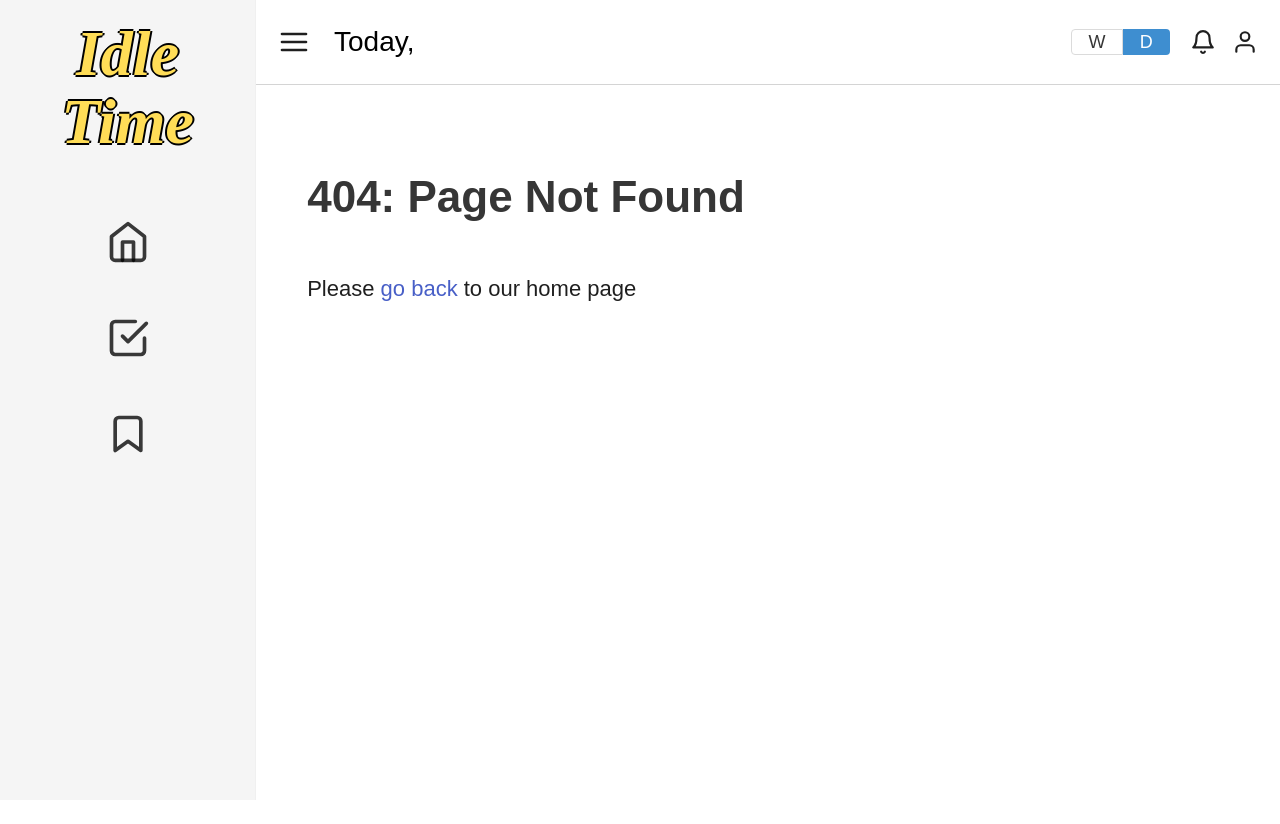
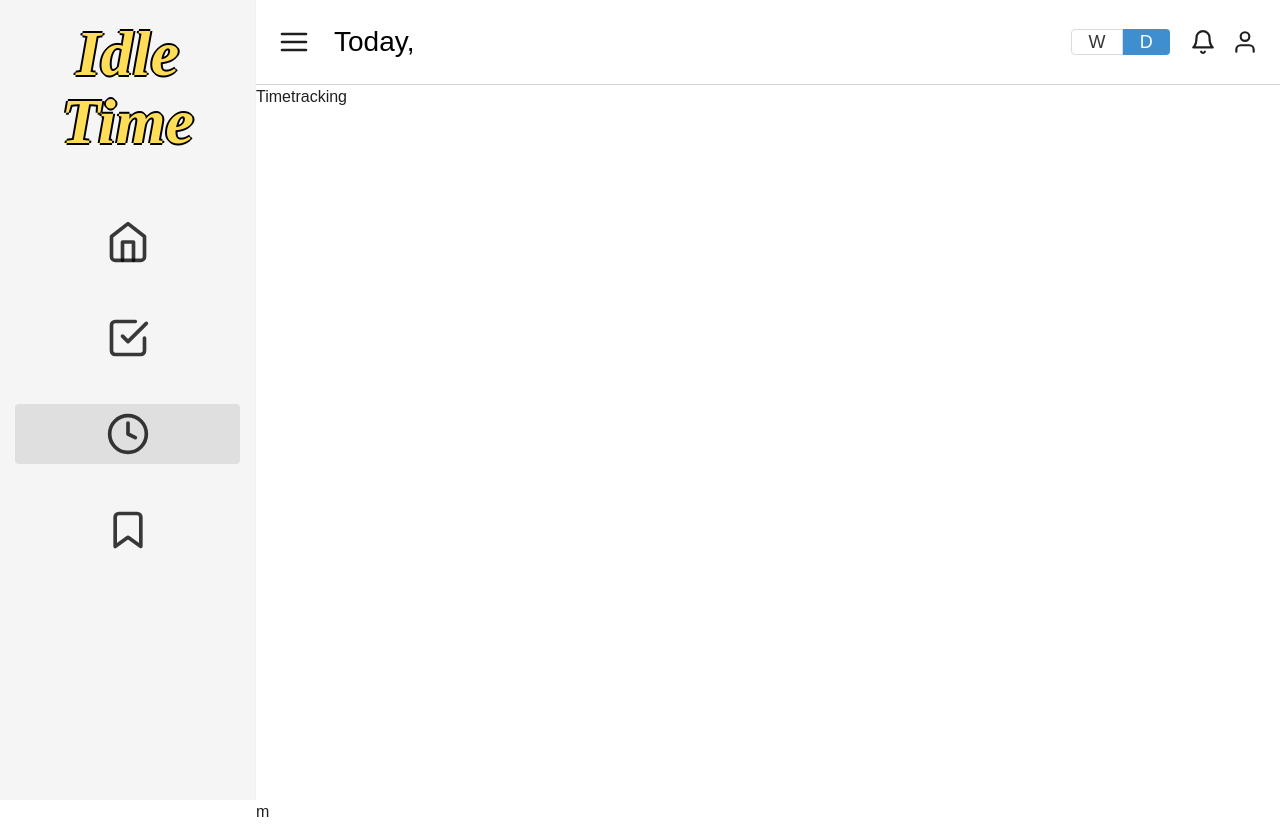
Before and after one commit to nstranquist/idle-time, a React (Create React App) app: page /time-tracking in a window 1280 px wide. Before the commit this address had no page. Before the commit the page ends 800 px from the top, so only its background shows below. Built offline with nearby package versions, Linux system fonts and the light colour scheme; a web font is replaced by a local one.

Commit message:
add timetracking skeleton to project

```diff
--- a/package.json
+++ b/package.json
@@ -18,6 +18,7 @@
     "react-scripts": "3.4.1",
     "recompose": "^0.30.0",
     "redux": "^4.0.5",
+    "redux-logger": "^3.0.6",
     "redux-thunk": "^2.3.0",
     "reselect": "^4.0.0",
     "styled-components": "^5.1.0"
--- a/src/App.jsx
+++ b/src/App.jsx
@@ -8,6 +8,7 @@ import { TopBar } from "./components/TopBar";
 import { Sidebar } from "./components/Sidebar";
 import { openSidebar, closeSidebar } from "./store/UI";
 import { pageOptions } from './styles/pageOptions'
+import { selectSidebarOpen } from "./store/selectors";
 
 // Perhaps: put sidebar and layout container code here
 
@@ -51,6 +52,11 @@ const App = ({
               />
               <Route
                 exact
+                path="/time-tracking"
+                component={lazy(() => import("./pages/TimeTracking"))}
+              />
+              <Route
+                exact
                 path="/tasks"
                 component={lazy(() => import("./pages/Tasks"))}
               />
@@ -85,14 +91,14 @@ const App = ({
 
             </Switch>
           </Suspense>
-        </main>
+        </main>m
       </div>
     </StyledApp>
   );
 };
 
 const mapStateToProps = (state) => ({
-  sidebarOpen: state.ui.sidebarOpen,
+  sidebarOpen: selectSidebarOpen(state),
 });
 
 export const ConnectedApp = connect(mapStateToProps, {
--- a/src/components/Sidebar/Sidebar.jsx
+++ b/src/components/Sidebar/Sidebar.jsx
@@ -1,7 +1,7 @@
 import React from 'react'
 import styled from 'styled-components'
 import { useLocation } from 'react-router-dom'
-import { Home, CheckSquare, Bookmark } from 'react-feather'
+import { Home, CheckSquare, Bookmark, Clock } from 'react-feather'
 import { UnstyledLink } from '../../styles/components/link.styled'
 import { bulmaColors } from '../../styles/bulma.colors'
 
@@ -28,6 +28,9 @@ export const Sidebar = ({
           </UnstyledLink>
           <UnstyledLink to="/tasks" className={location.pathname === "/tasks" ? "nav-item active" : "nav-item"}>
             <CheckSquare size={iconSize} />
+          </UnstyledLink>
+          <UnstyledLink to="/time-tracking" className={location.pathname === "/time-tracking" ? "nav-item active" : "nav-item"}>
+            <Clock size={iconSize} />
           </UnstyledLink>
           <UnstyledLink to="/presets" className={location.pathname === "/presets" ? "nav-item active" : "nav-item"}>
             <Bookmark size={iconSize} />
--- /dev/null
+++ b/src/pages/TimeTracking/TimeTracking.jsx
@@ -0,0 +1,23 @@
+import React from 'react'
+import { connect } from 'react-redux'
+import styled from 'styled-components'
+import { selectTasks } from '../../store/selectors'
+
+export const TimeTracking = ({
+  tasks,
+}) => {
+  return (
+    <div>
+      Timetracking
+    </div>
+  )
+}
+
+const mapStateToProps = (state) => ({
+  tasks: selectTasks(state),
+})
+
+export const ConnectedTimeTracking = connect(
+  mapStateToProps,
+  {  }
+)(TimeTracking)
--- /dev/null
+++ b/src/pages/TimeTracking/index.js
@@ -0,0 +1,5 @@
+import { ConnectedTimeTracking as TimeTracking } from './TimeTracking'
+
+export {
+  TimeTracking as default,
+}
--- /dev/null
+++ b/src/store/TimeTracking/index.js
@@ -0,0 +1,14 @@
+
+
+// types: Add_Log, Remove_Log, Update_Log, (later) Get_Logs,
+export const ADD_LOG = 'ADD_LOG'
+export const UPDATE_LOG = 'UPDATE_LOG'
+export const REMOVE_LOG = 'REMOVE_LOG'
+export const GET_LOGS = 'GET_LOGS'
+
+// todo: look into enums for redux state
+export const SET_LOADING = 'SET_LOADING'
+export const SET_ERRORS = 'SET_ERRORS'
+
+
+// actions: all the above, setError, clear Error, setLoading,
--- a/src/store/configureStore.js
+++ b/src/store/configureStore.js
@@ -1,12 +1,15 @@
 import { createStore, compose, applyMiddleware } from 'redux'
-import thunk from 'redux-thunk'
+import thunkMiddleware from 'redux-thunk'
 import { rootReducer } from './rootReducer'
+import { createLogger } from 'redux-logger'
+
+const middlewares = [thunkMiddleware, createLogger()]
 
 export const configureStore = () => {
   const store = createStore(
     rootReducer,
     compose(
-      applyMiddleware(thunk),
+      applyMiddleware(...middlewares), // make sure this is the right order
       window.__REDUX_DEVTOOLS_EXTENSION__
         ? window.__REDUX_DEVTOOLS_EXTENSION__()
         : f => f // IF DEV ONLY
--- a/src/store/selectors.js
+++ b/src/store/selectors.js
@@ -3,20 +3,25 @@
 import { createSelector } from 'reselect'
 
 
-export const selectDots = state => {
-  return state.tasks.tasks.map(task => {
-    return {
-      id: task.id,
-      priority: task.priority,
-    }
-  })
-}
+export const selectTasks = state => state.tasks.tasks;
 
-const tasksSelector = state => state.tasks.tasks;
+export const selectSidebarOpen = state => state.ui.sidebarOpen;
+
+export const selectDots = createSelector(
+  selectTasks,
+  (tasks) => {
+    return tasks.map(task => {
+      return {
+        id: task.id,
+        priority: task.priority,
+      }
+    })
+  }
+)
 
 // sort tasks in ascending order by index
 export const selectOrderedTasks = createSelector(
-  tasksSelector,
+  selectTasks,
   (tasks) => {
     const myTasks = tasks.sort((a, b) => a.index - b.index)
     console.log('sorted tasks:', myTasks)
```
Also changed, not shown: 1 other file (tests, documents, lock files or other folders).
